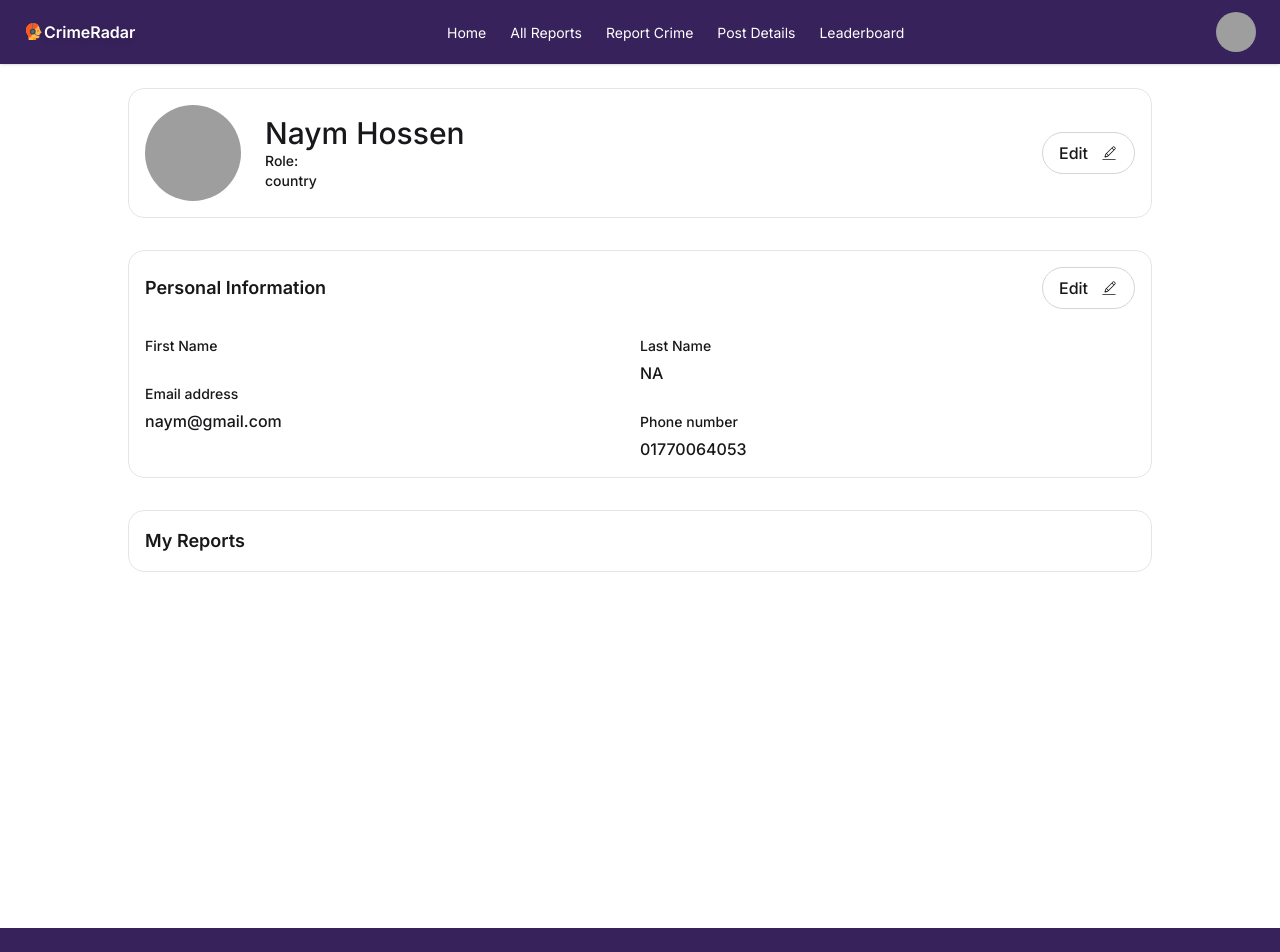
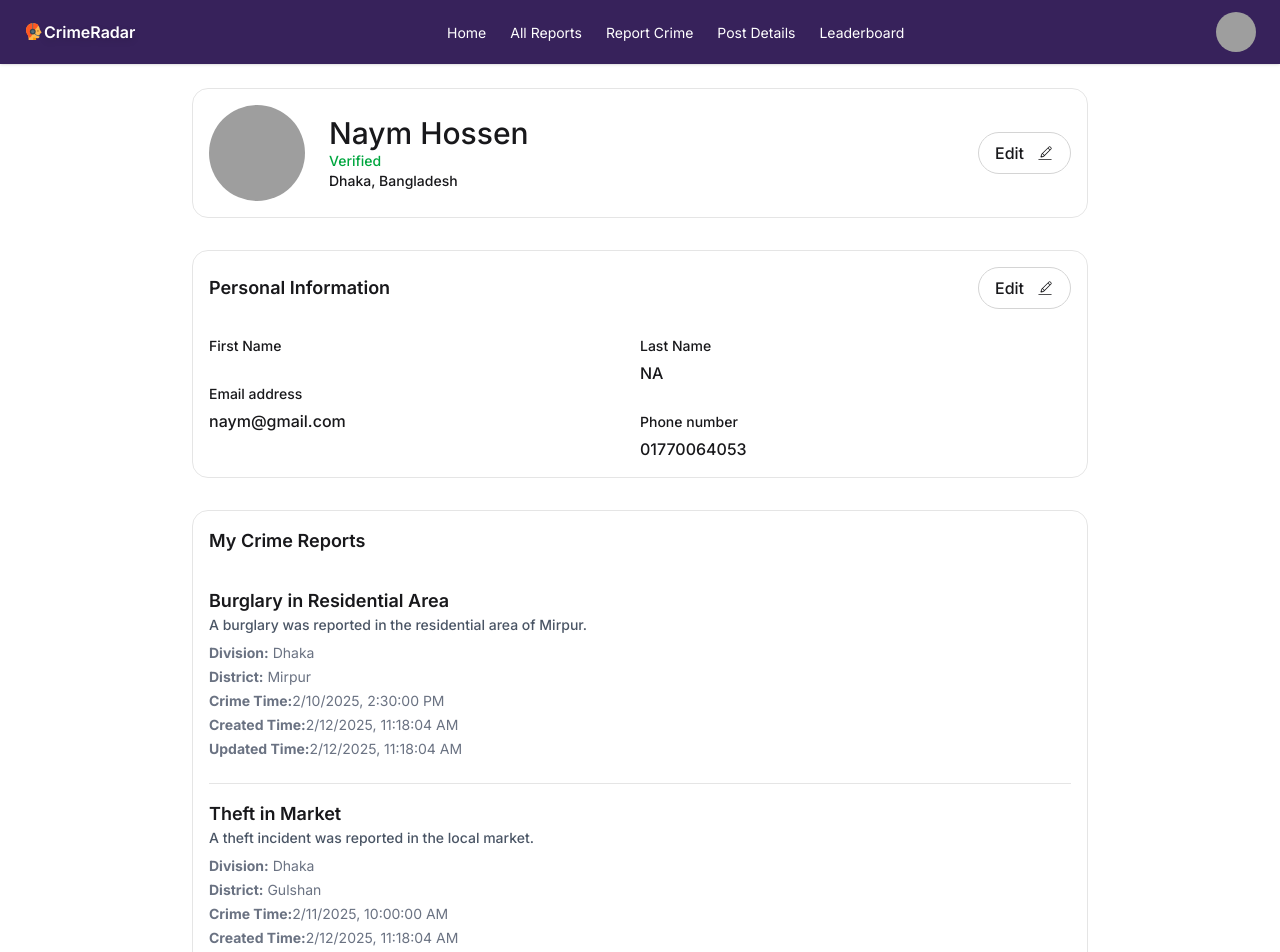
Before and after one commit to naymHdev/the-triple-threat-client, a React (Vite) app: page /user-profile in a window 1280 px wide. Shown: the top 952 px of the page. Built offline with nearby package versions, Linux system fonts and the light colour scheme; grey boxes are pictures that could not be loaded.

Commit message:
[created] user profile crime reports section

```diff
--- /dev/null
+++ b/src/Pages/UserProfile/MyReports.jsx
@@ -0,0 +1,63 @@
+const crimeReports = [
+  {
+    _id: "65f4c1e2b4f4a3d1e4c2b3a1",
+    title: "Burglary in Residential Area",
+    description: "A burglary was reported in the residential area of Mirpur.",
+    division: "Dhaka",
+    district: "Mirpur",
+    crimeTime: "2025-02-10T14:30:00Z",
+    createAt: "2025-02-12T11:18:04Z",
+    updateAt: "2025-02-12T11:18:04Z",
+    userId: "65f4c1e2b4f4a3d1e4c2b3a2",
+  },
+  {
+    _id: "65f4c1e2b4f4a3d1e4c2b3a3",
+    title: "Theft in Market",
+    description: "A theft incident was reported in the local market.",
+    division: "Dhaka",
+    district: "Gulshan",
+    crimeTime: "2025-02-11T10:00:00Z",
+    createAt: "2025-02-12T11:18:04Z",
+    updateAt: "2025-02-12T11:18:04Z",
+    userId: "65f4c1e2b4f4a3d1e4c2b3a4",
+  },
+];
+
+const MyReports = () => {
+  return (
+    <>
+      <div className="space-y-4 mt-8">
+        {crimeReports.map((report) => (
+          <div key={report._id} className=" border-b border-neutral-200 pb-6">
+            <h2 className=" text-lg font-semibold">{report.title}</h2>
+            <p className="text-gray-600 text-sm font-medium">
+              {report.description}
+            </p>
+            <div className="mt-2 text-sm text-gray-500 space-y-1">
+              <p>
+                <strong>Division:</strong> {report.division}
+              </p>
+              <p>
+                <strong>District:</strong> {report.district}
+              </p>
+              <p>
+                <strong>Crime Time:</strong>
+                {new Date(report.crimeTime).toLocaleString()}
+              </p>
+              <p>
+                <strong>Created Time:</strong>
+                {new Date(report.createAt).toLocaleString()}
+              </p>
+              <p>
+                <strong>Updated Time:</strong>
+                {new Date(report.updateAt).toLocaleString()}
+              </p>
+            </div>
+          </div>
+        ))}
+      </div>
+    </>
+  );
+};
+
+export default MyReports;
--- a/src/Pages/UserProfile/UserProfile.jsx
+++ b/src/Pages/UserProfile/UserProfile.jsx
@@ -1,9 +1,10 @@
 import { CiEdit } from "react-icons/ci";
+import MyReports from "./MyReports";
 
 const UserProfile = () => {
   return (
     <>
-      <section className="w-[90%] md:w-[80%] mx-auto">
+      <section className="w-[90%] md:w-[70%] mx-auto">
         <div className=" mt-6 border rounded-2xl border-neutral-200 p-4 flex items-center justify-between">
           <div className=" flex items-center gap-6">
             <div>
@@ -14,13 +15,13 @@ const UserProfile = () => {
               />
             </div>
             <div className=" space-y-  font-medium text-sm">
-              <h2 className="text-3xl  text-primary-text">Naym Hossen</h2>
-              <p className=" text-foreground">Role:</p>
-              <p className=" text-foreground">country</p>
+              <h2 className="text-3xl  ">Naym Hossen</h2>
+              <p className=" text-green-600">Verified</p>
+              <p className=" ">Dhaka, Bangladesh</p>
             </div>
           </div>
           <div>
-            <button className="group hover:cursor-pointer hover:bg-[#37225B] hover:text-white hover:border-none border border-neutral-300 px-4 py-2 flex gap-3 items-center justify-center font-medium text-primary-text rounded-full">
+            <button className="group hover:cursor-pointer hover:bg-[#37225B] hover:text-white hover:border-none border border-neutral-300 px-4 py-2 flex gap-3 items-center justify-center font-medium  rounded-full">
               Edit <CiEdit className=" group-hover:text-white text-lg" />
             </button>
           </div>
@@ -28,48 +29,32 @@ const UserProfile = () => {
         {/* Personal Information */}
         <section className="mt-8 border rounded-2xl border-neutral-200 p-4">
           <div className=" flex items-center justify-between">
-            <h2 className=" text-lg font-semibold text-primary-text">
-              Personal Information
-            </h2>
-            <button className="group hover:cursor-pointer hover:bg-[#37225B] hover:text-white hover:border-none border border-neutral-300 px-4 py-2 flex gap-3 items-center justify-center font-medium text-primary-text rounded-full">
+            <h2 className=" text-lg font-semibold ">Personal Information</h2>
+            <button className="group hover:cursor-pointer hover:bg-[#37225B] hover:text-white hover:border-none border border-neutral-300 px-4 py-2 flex gap-3 items-center justify-center font-medium  rounded-full">
               Edit <CiEdit className=" group-hover:text-white text-lg" />
             </button>
           </div>
           <div className=" mt-6 grid grid-cols-1 md:grid-cols-2">
             <div className=" space-y-6">
               <div>
-                <label className=" font-medium text-foreground text-sm">
-                  First Name
-                </label>
-                <h4 className=" text-md font-medium text-primary-text mt-1">
+                <label className=" font-medium  text-sm">First Name</label>
+                <h4 className=" text-md font-medium  mt-1">
                   {name?.charAt(0).toUpperCase() + name?.slice(1)}
                 </h4>
               </div>
               <div>
-                <label className=" font-medium text-foreground text-sm">
-                  Email address
-                </label>
-                <h4 className=" text-md font-medium text-primary-text mt-1">
-                  naym@gmail.com
-                </h4>
+                <label className=" font-medium  text-sm">Email address</label>
+                <h4 className=" text-md font-medium  mt-1">naym@gmail.com</h4>
               </div>
             </div>
             <div className=" space-y-6">
               <div>
-                <label className=" font-medium text-foreground text-sm">
-                  Last Name
-                </label>
-                <h4 className=" text-md font-medium text-primary-text mt-1">
-                  NA
-                </h4>
+                <label className=" font-medium  text-sm">Last Name</label>
+                <h4 className=" text-md font-medium  mt-1">NA</h4>
               </div>
               <div>
-                <label className=" font-medium text-foreground text-sm">
-                  Phone number
-                </label>
-                <h4 className=" text-md font-medium text-primary-text mt-1">
-                  01770064053
-                </h4>
+                <label className=" font-medium  text-sm">Phone number</label>
+                <h4 className=" text-md font-medium  mt-1">01770064053</h4>
               </div>
             </div>
           </div>
@@ -78,9 +63,10 @@ const UserProfile = () => {
         {/* My crime reportes */}
         <section className="mt-8 border rounded-2xl border-neutral-200 p-4">
           <div className=" flex items-center justify-between">
-            <h2 className=" text-lg font-semibold text-primary-text">
-              My Reports
-            </h2>
+            <h2 className=" text-lg font-semibold ">My Crime Reports</h2>
+          </div>
+          <div>
+            <MyReports />
           </div>
         </section>
       </section>
```
